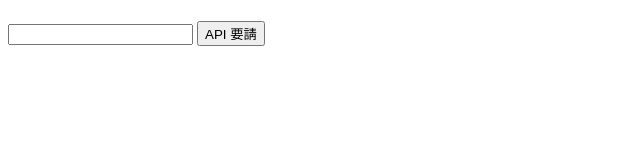
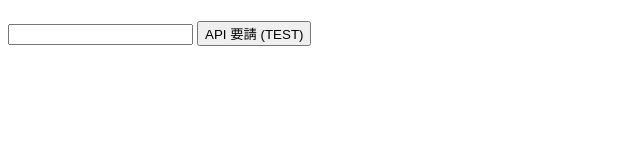
Before and after one commit to kwangmoyang/HIKARI-WORKSPACE, a website: page Nodejs_workspace/index.html in a window 1280 px wide. Shown: the whole page, without its empty margins (0-640 px from the left). Drawn offline with Linux system fonts and the light colour scheme.

Commit message:
feat : test

```diff
--- a/Nodejs_workspace/index.html
+++ b/Nodejs_workspace/index.html
@@ -10,7 +10,7 @@
     <input id="name" type="text">
 
 
-    <button onclick="getSound()">API 要請</button>
+    <button onclick="getSound()">API 要請 (TEST)</button>
 
     <script>
         function getSound() {
```
